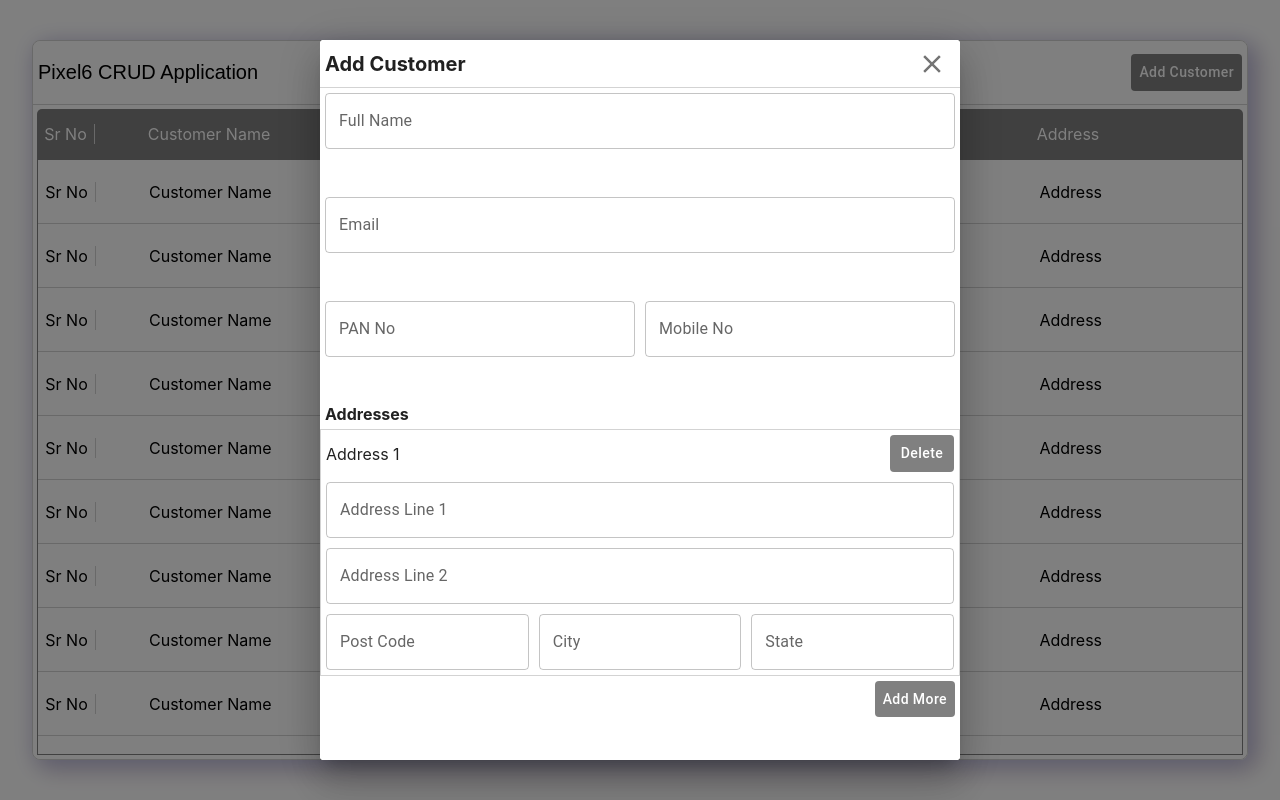
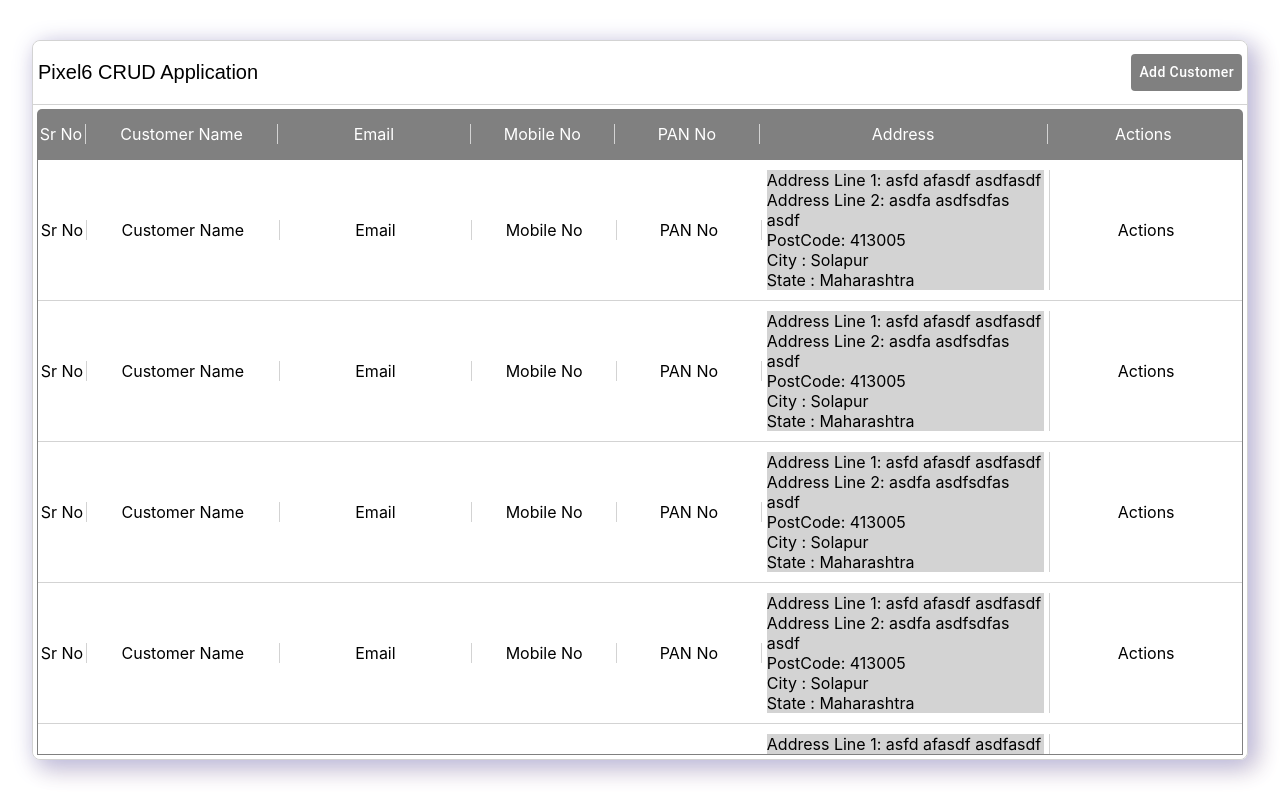
Before and after one commit to RISHIGOLI/pixel6_assignment, a React (Create React App) app: page / in a window 1280 px wide. Built offline with nearby package versions, Linux system fonts and the light colour scheme.

Commit message:
added actions column in customers table

```diff
--- a/src/pages/CustomersPage.js
+++ b/src/pages/CustomersPage.js
@@ -40,7 +40,7 @@
 function CustomersPage() {
     const classes = useStyles()
     const [customers, setCustomers] = useState(Array(20).fill(1))
-    const [openAddCustomerDialog, setOpenAddCustomerDialog] = useState(true)
+    const [openAddCustomerDialog, setOpenAddCustomerDialog] = useState(false)
     return (
         <>
             <Grid className={classes.customersPageContainer}>
@@ -58,18 +58,28 @@
                                     <Box style={{ width: '20%' }} className={classes.column}>Email</Box>
                                     <Box style={{ width: '15%' }} className={classes.column}>Mobile No</Box>
                                     <Box style={{ width: '15%' }} className={classes.column}>PAN No</Box>
-                                    <Box style={{ width: '30%', border: 'none' }} className={classes.column}>Address</Box>
+                                    <Box style={{ width: '30%' }} className={classes.column}>Address</Box>
+                                    <Box style={{ width: '20%', border: 'none' }} className={classes.column}>Actions</Box>
                                 </Grid>
                                 <Grid style={{ height: '100%', width: '100%', overflowY: 'auto', border: '1px solid gray' }}>
                                     {
                                         customers.map((item, index) => (
-                                            <Grid style={{ display: 'flex', justifyContent: 'space-between', alignItems: 'center', padding: '10px 0px', borderBottom: '1px solid lightgrey', height: '4rem', overflow: 'hidden' }} key={index}>
+                                            <Grid style={{ display: 'flex', justifyContent: 'space-between', alignItems: 'center', padding: '10px 0px', borderBottom: '1px solid lightgrey', minHeight: '4rem', overflow: 'hidden' }} key={index}>
                                                 <Box style={{ width: '5%' }} className={classes.column}>Sr No</Box>
                                                 <Box style={{ width: '20%' }} className={classes.column}>Customer Name</Box>
                                                 <Box style={{ width: '20%' }} className={classes.column}>Email</Box>
                                                 <Box style={{ width: '15%' }} className={classes.column}>Mobile No</Box>
                                                 <Box style={{ width: '15%' }} className={classes.column}>PAN No</Box>
-                                                <Box style={{ width: '30%', border: 'none' }} className={classes.column}>Address</Box>
+                                                <Box style={{ width: '30%', height: '100%'}} className={classes.column}>
+                                                    <Grid style={{ height: '100%', width: '100%', backgroundColor: 'lightgray', margin: '0px 5px', display: 'flex', flexDirection: 'column' }}>
+                                                        <Box>Address Line 1: asfd afasdf asdfasdf</Box>
+                                                        <Box>Address Line 2: asdfa asdfsdfas asdf</Box>
+                                                        <Box>PostCode: 413005</Box>
+                                                        <Box>City : Solapur</Box>
+                                                        <Box>State : Maharashtra</Box>
+                                                    </Grid>
+                                                </Box>
+                                                <Box style={{ width: '20%', border: 'none' }} className={classes.column}>Actions</Box>
                                             </Grid>
                                         ))
                                     }
```
